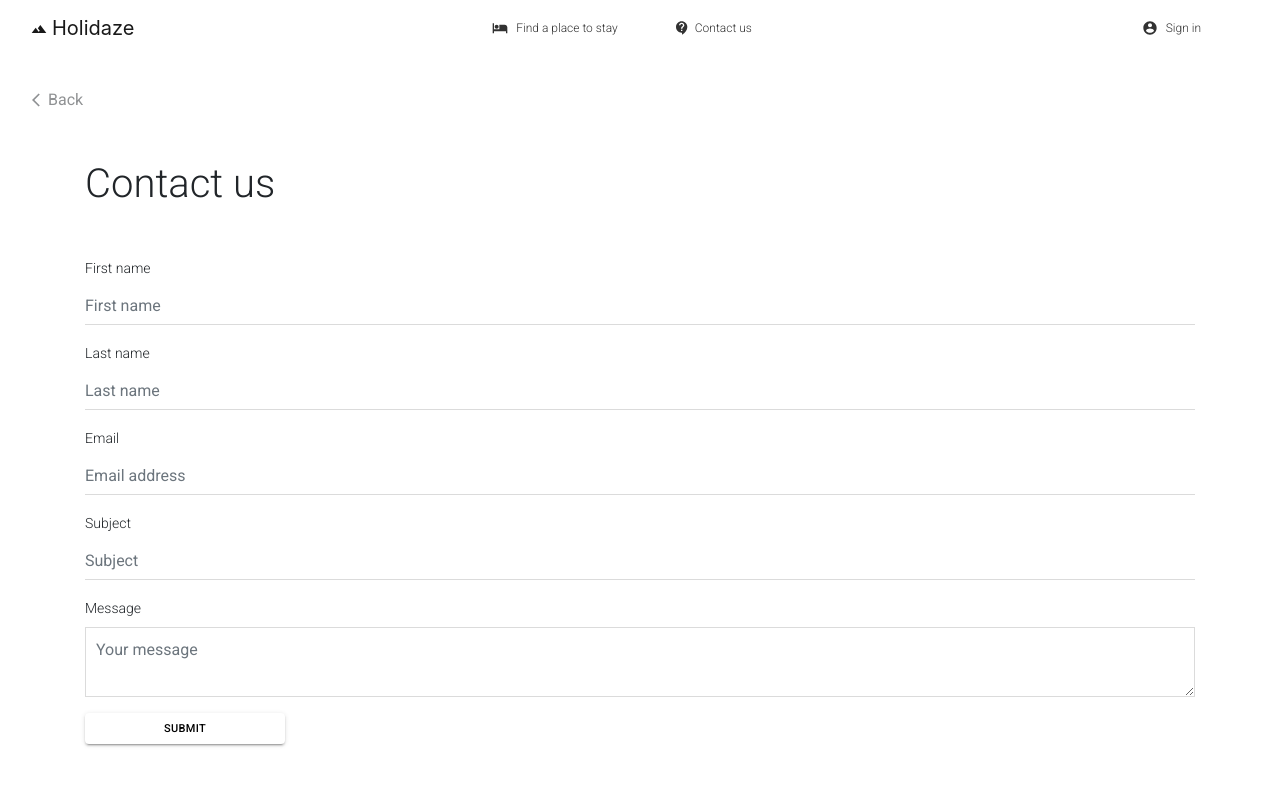
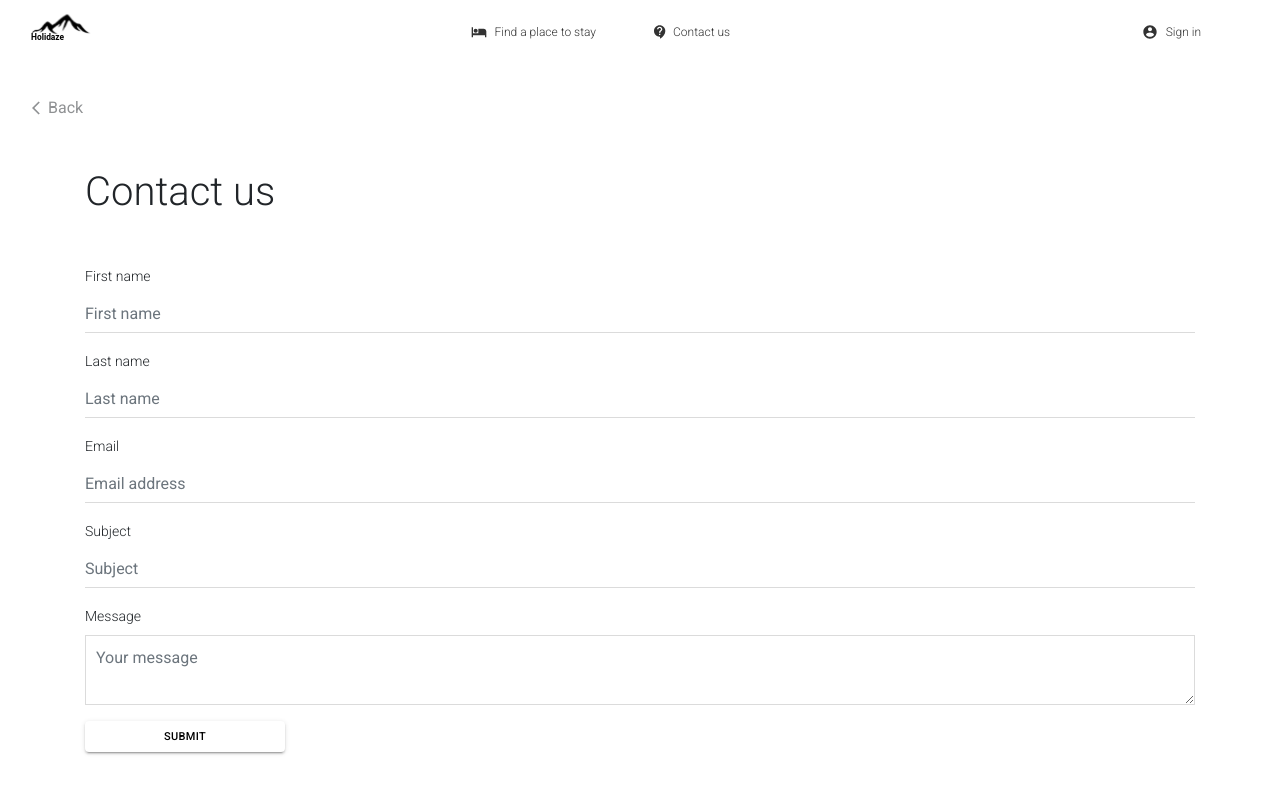
Before and after one commit to FredVaagen/holidaze-project-exam-2-fredrick-vaagen, a Next.js app: page /contact in a window 1280 px wide. Shown: the top 800 px of the page. Built offline with nearby package versions, Linux system fonts and the light colour scheme; what @badrap/bar-of-progress would draw is missing.

Commit message:
added logo

```diff
--- a/components/navigation/DesktopNavigation.js
+++ b/components/navigation/DesktopNavigation.js
@@ -1,16 +1,16 @@
 import { useContext } from "react";
 import Link from "next/link";
+import Image from "next/image";
 import Nav from "react-bootstrap/Nav";
 import Navbar from "react-bootstrap/Navbar";
 import Container from "react-bootstrap/Container";
 // ICONS
-import FilterHdrIcon from "@material-ui/icons/FilterHdr";
 import AccountCircleIcon from "@material-ui/icons/AccountCircle";
 import HotelIcon from "@material-ui/icons/Hotel";
 import ContactSupportIcon from "@material-ui/icons/ContactSupport";
 import DashboardIcon from "@material-ui/icons/Dashboard";
 import ExitToAppIcon from "@material-ui/icons/ExitToApp";
-
+//My Imports
 import { logout } from "../../lib/auth";
 import AppContext from "../../context/AppContext";
 
@@ -20,8 +20,7 @@ function DesktopNavigation() {
     <Container fluid>
       <Navbar>
         <Navbar.Brand href="/">
-          <FilterHdrIcon />
-          Holidaze
+         <Image src="/logo.svg" height="30px" width="60px"/>
         </Navbar.Brand>
         <Navbar.Toggle aria-controls="basic-navbar-nav" />
         <Navbar.Collapse id="basic-navbar-nav">
```
Also changed, not shown: public/logo.svg (added).
